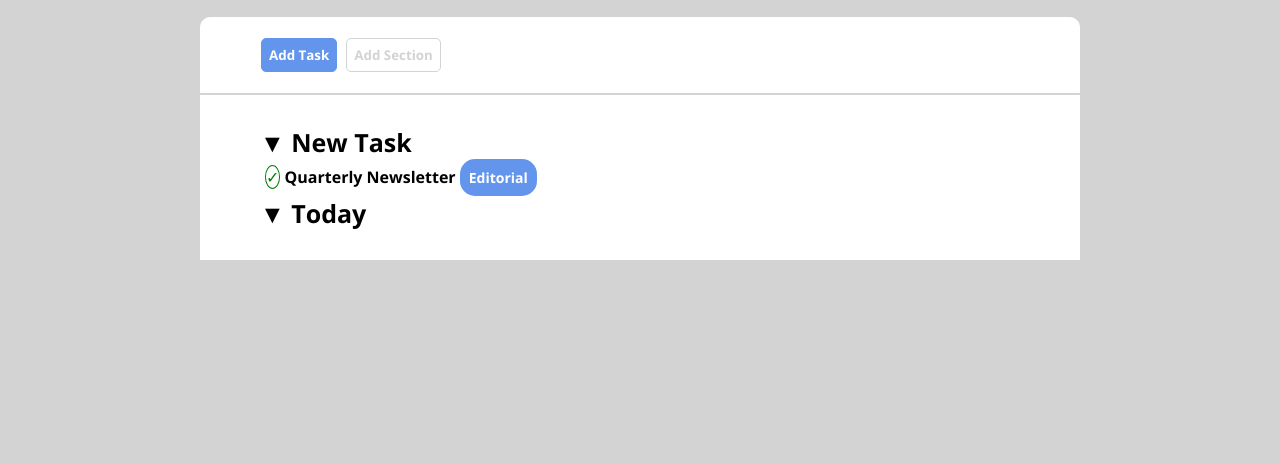
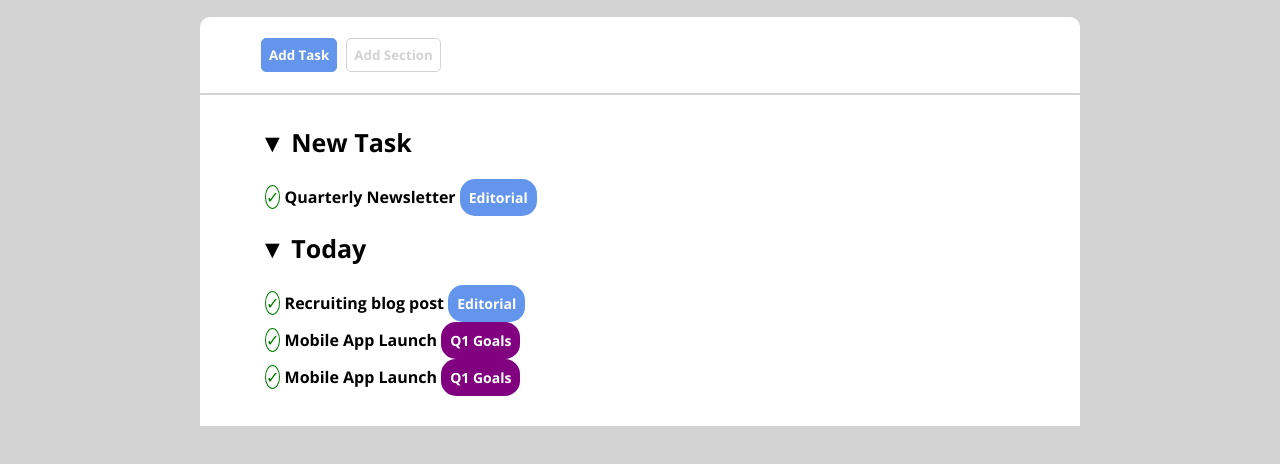
Before and after one commit to Giovanni-Palmitessa/html-css-toboolist, a plain HTML site: page index.html in a window 1280 px wide. Shown: the part 104-568 px from the top of the page. Drawn offline with nearby package versions, Linux system fonts and the light colour scheme.

Commit message:
finish 2nd row

```diff
--- a/assets/style.css
+++ b/assets/style.css
@@ -85,3 +85,11 @@ nav{
 .blue{
     background-color: cornflowerblue;
 }
+
+.today{
+    margin-top: 15px;
+}
+
+.purple{
+    background-color: purple;
+}
--- a/index.html
+++ b/index.html
@@ -22,16 +22,39 @@
     </nav>
 
     <div class="container">
-        <span class="main">&#9660; New Task</span>
-        <div>
+        <div class="main">&#9660; New Task</div>
             <span class="checkbox">&#10003;</span>
             <span>Quarterly Newsletter</span>
             <span class="note blue">Editorial</span>
+
+        <div class="today">
+            <div class="main">&#9660; Today</div>
+                <span class="checkbox">&#10003;</span>
+                <span>Recruiting blog post</span>
+                <span class="note blue">Editorial</span>
+
+                <div>
+                    <span class="checkbox">&#10003;</span>
+                    <span>Mobile App Launch</span>
+                    <span class="note purple">Q1 Goals</span>
+                </div>
+
+                <div>
+                    <span class="checkbox">&#10003;</span>
+                    <span>Mobile App Launch</span>
+                    <span class="note purple">Q1 Goals</span>
+                </div>
+
+
+
+
         </div>
 
-        <div>
-            <span class="main">&#9660; Today</span>
-        </div>
+
+
+
+
+
     </div>
 </body>
 </html>
```
